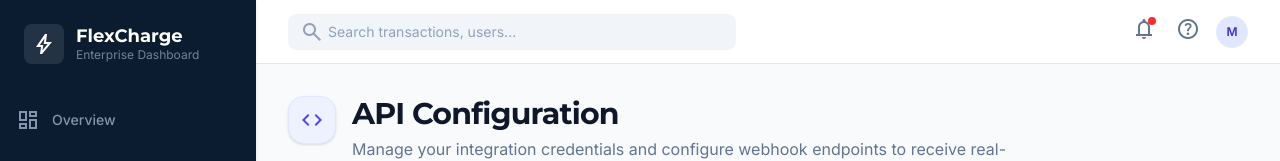
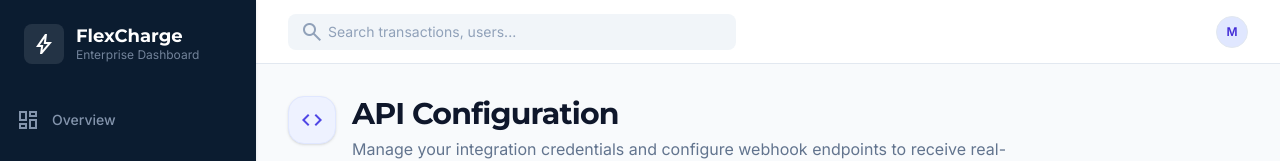
Before and after one commit to EmmanuelEyo/flexcharge-engine, a Next.js app in the folder client/: page /dashboard/developers in a window 1280 px wide. Shown: the top 161 px of the page. Built offline with nearby package versions, Linux system fonts and the light colour scheme; no server answers; sample sign-in values are in the browser's storage.

Commit message:
style: remove notification and help icons from dashboard header

```diff
--- a/client/app/dashboard/layout.tsx
+++ b/client/app/dashboard/layout.tsx
@@ -139,18 +139,6 @@ export default function DashboardLayout({ children, }: {
         </div>
 
         <div className="flex items-center gap-3 ml-auto">
-          <button className="relative text-slate-500 hover:text-[#4F46E5] transition-colors p-1 rounded-full">
-            <span className="material-symbols-outlined text-[22px] leading-none">
-              notifications
-            </span>
-            <span className="absolute top-1 right-1 w-2 h-2 bg-red-500 rounded-full" />
-          </button>
-
-          <button className="hidden sm:block text-slate-500 hover:text-[#4F46E5] transition-colors p-1 rounded-full">
-            <span className="material-symbols-outlined text-[22px] leading-none">
-              help_outline
-            </span>
-          </button>
 
           <div className="relative">
             <div
```
